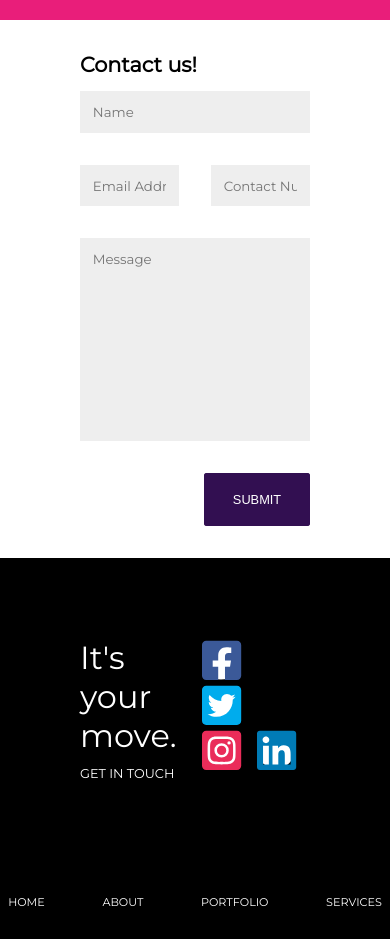
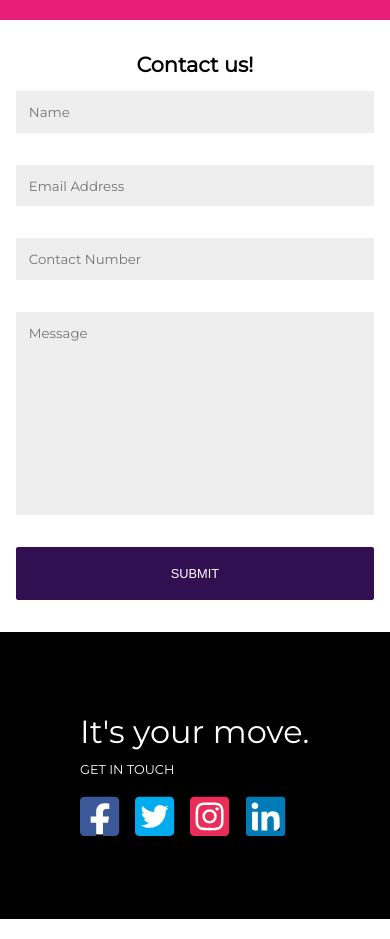
Before and after one commit to Nick-Yazdani/nyweb, a Gatsby site: page / in a window 390 px wide. Shown: the part 3582-4521 px from the top of the page. Built offline with nearby package versions, Linux system fonts and the light colour scheme; Gatsby itself is replaced by a stand-in of ours.

Commit message:
fullway to responsive

```diff
--- a/src/components/Home/Contact/Contact.elements.js
+++ b/src/components/Home/Contact/Contact.elements.js
@@ -2,10 +2,26 @@ import styled from 'styled-components';
 
 export const Container = styled.section`
   padding: 2rem 5rem;
+
+  @media only screen and (max-width: 26em) {
+    & {
+      padding: 2rem 1rem;
+    }
+  }
 `;
+
+export const Form = styled.form`
+`
+
 export const Title = styled.h2`
   margin-bottom: 0.4rem;
   font-size: 1.3rem;
+
+    @media only screen and (max-width: 37.5em) {
+    & {
+      text-align: center;
+    }
+  }
 `;
 export const NameInput = styled.input`
   width: 100%;
@@ -13,6 +29,7 @@ export const NameInput = styled.input`
   background-color: #eeeeee;
   border: none;
   outline: none;
+  margin-bottom: 1.5rem;
 
   font-family: 'Montserrat', sans-serif;
 
@@ -51,7 +68,7 @@ export const Button = styled.button`
   background-color: #320f51;
   display: inline-block;
   padding: 1.2rem 1.8rem;
-  font-size: .8rem;
+  font-size: 0.8rem;
   text-transform: uppercase;
   text-decoration: none;
   color: #fff;
@@ -80,6 +97,13 @@ export const Button = styled.button`
       opacity: 0;
     }
   }
+
+  @media only screen and (max-width: 37.5em) {
+    & {
+      margin: 0 auto;
+      width: 100%;
+    }
+  }
 `;
 
 export const Row = styled.div`
@@ -90,6 +114,12 @@ export const Row = styled.div`
   &:first-child {
     margin-bottom: 0.5rem;
   }
+
+  @media only screen and (max-width: 37.5em) {
+    & {
+      flex-direction: column;
+    }
+  }
 `;
 
 export const Col = styled.div`
@@ -97,4 +127,12 @@ export const Col = styled.div`
   &:not(:last-child) {
     margin-right: 2rem;
   }
+  @media only screen and (max-width: 37.5em) {
+    & {
+      width: 100%;
+      &:not(:last-child) {
+        margin-bottom: 2rem;
+      }
+    }
+  }
 `;
--- a/src/components/Home/Contact/Contact.js
+++ b/src/components/Home/Contact/Contact.js
@@ -8,6 +8,7 @@ import {
   Button,
   Row,
   Col,
+  Form
 } from './Contact.elements';
 
 export default function Contact({ title, btnText }) {
@@ -16,6 +17,7 @@ export default function Contact({ title, btnText }) {
       <Row>
         <Title>{title}</Title>
       </Row>
+      <Form>
       <Row>
         <NameInput placeholder="Name" />
       </Row>
@@ -33,6 +35,7 @@ export default function Contact({ title, btnText }) {
       <Row>
         <Button>{btnText}</Button>
       </Row>
+      </Form>
     </Container>
   );
 }
--- a/src/components/Layout/Footer/Footer.elements.js
+++ b/src/components/Layout/Footer/Footer.elements.js
@@ -35,12 +35,23 @@ export const MainStyledLink = styled((props) => <Link {...props} />)`
 export const Row = styled.div`
     padding: 5rem;
     display: flex;
+    @media only screen and (max-width: 30em) {
+    & {
+      flex-direction: column;
+    }
+  }
 `
 
 export const List = styled.ul`
     display: flex;
     list-style: none;
     justify-content: center;
+
+    @media only screen and (max-width: 30em) {
+    & {
+      display: none;
+    }
+  }
 `
 
 export const ListItem = styled.li`
@@ -68,6 +79,14 @@ export const Col = styled.div`
     &:last-child {
         margin-left: auto;
     }
+    @media only screen and (max-width: 30em) {
+    & {
+        &:last-child {
+        width: 100%;
+        margin-top: 1rem;
+    }
+    }
+  }
 `
 
 export const ForFontAwesomeLink = styled((props) => <Link {...props} />)`
```
